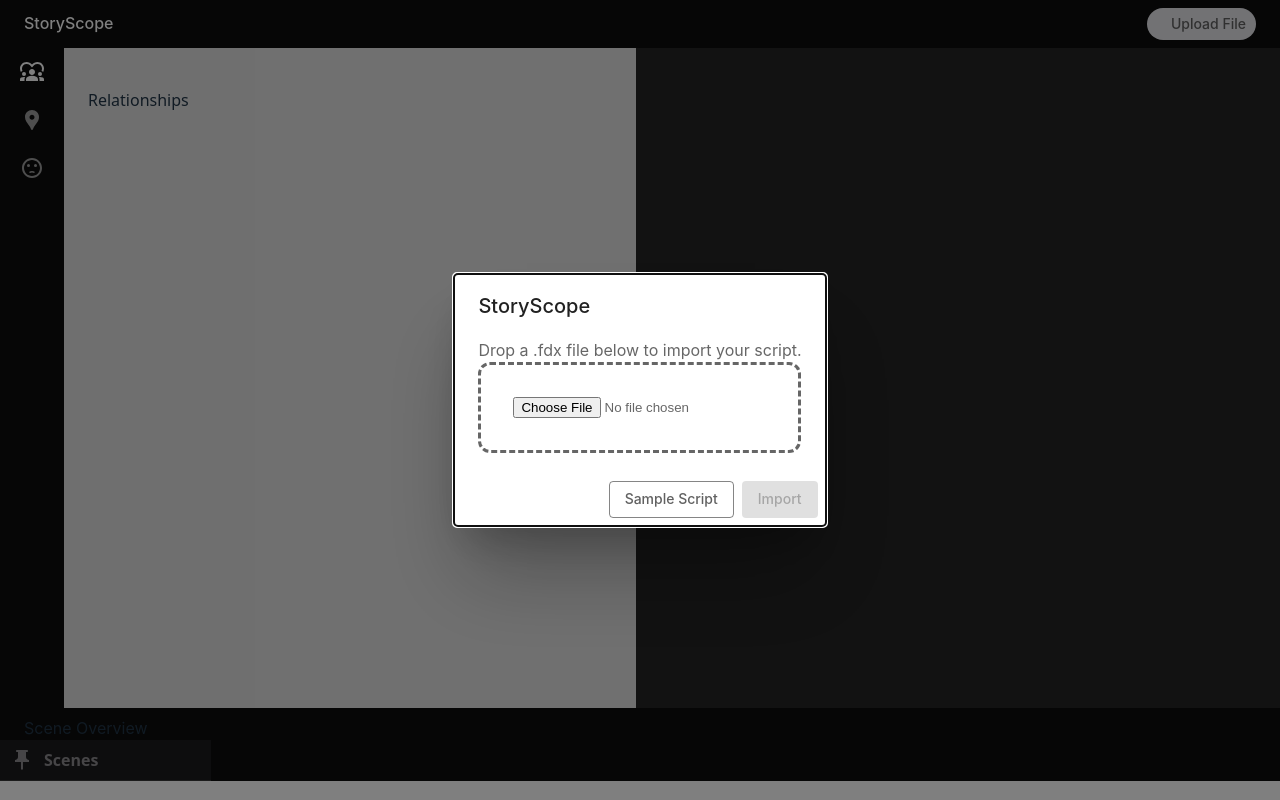
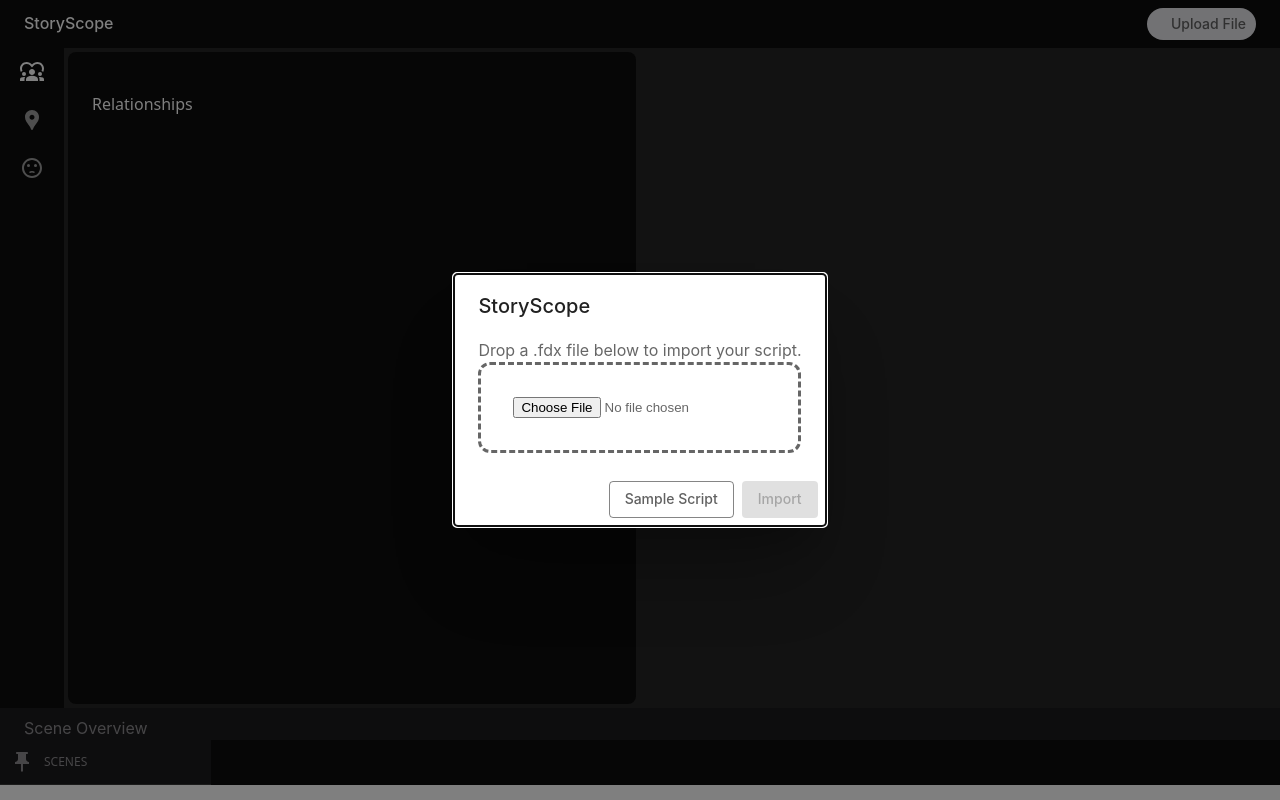
Before and after one commit to annaliferous/StoryScope, a React (Vite) app: page / in a window 1280 px wide. Built offline with nearby package versions, Linux system fonts and the light colour scheme; some icons are missing.

Commit message:
finished styling Visualisation group

```diff
--- a/src/App.tsx
+++ b/src/App.tsx
@@ -30,7 +30,7 @@ function App() {
           setWelcomeDialogOpen(true);
         }} />
         <Stack bgcolor="#242424">
-          <Grid container height={`calc(100vh - ${TIMELINE_HEIGHT}px - 100px)`} spacing={1}>
+          <Grid container height={`calc(100vh - ${TIMELINE_HEIGHT}px - 100px)`}>
             <Grid size={6}>
               <VisualisationGroup screenplay={screenplay} editorRef={editorRef} currentScene={currentScene} />
             </Grid>
--- a/src/components/SceneOverview.tsx
+++ b/src/components/SceneOverview.tsx
@@ -1,4 +1,4 @@
-import { Grid, Typography } from "@mui/material";
+import { Box, Grid, Typography } from "@mui/material";
 import { Timeline } from "./Timeline";
 import { type Screenplay } from "../hooks/useScreenplay";
 import { scrollStoryEditorTo } from "./StoryEditor";
@@ -15,17 +15,22 @@ interface SceneOverviewProps {
 
 export function SceneOverview({ screenplay, height, editorRef, onClick }: SceneOverviewProps) {
     return (
-        <>
-            <Typography marginLeft={3} paddingTop={1}>
+        <Box color="#8d8c8fff">
+            <Typography paddingLeft={3} paddingTop={1} bgcolor="#1b1a1d">
                 Scene Overview
             </Typography>
-            <Grid container spacing={0.3} color="#8d8c8fff">
+            <Grid container spacing={0.3} >
                 <Grid size={2} bgcolor="#1b1a1d" display="flex" flexDirection="column">
                     <div style={{
-                        height, display: "flex", alignItems: "center", borderBottom: "solid 1px #363636ff", fontWeight: "bold",
+                        height,
+                        padding: "2px 0 2px 0",
+                        display: "flex",
+                        alignItems: "center",
+                        borderBottom: "solid 1px #363636ff",
+                        fontSize: "12px"
                     }}>
                         <PushPin style={{ margin: "10px", }} />
-                        Scenes
+                        SCENES
                     </div>
                     {Array.from(screenplay?.characters ?? []).map(character => {
                         return <div style={{
@@ -33,7 +38,7 @@ export function SceneOverview({ screenplay, height, editorRef, onClick }: SceneO
                             padding: "2px 0 2px 0",
                             display: "flex",
                             alignItems: "center",
-                            fontSize: "14px",
+                            fontSize: "12px",
                             borderBottom: "solid 1px #363636ff",
                         }}
                             title={character}>
@@ -57,6 +62,6 @@ export function SceneOverview({ screenplay, height, editorRef, onClick }: SceneO
                     }
                 </Grid>
             </Grid>
-        </>
+        </Box>
     );
 }
--- a/src/components/Timeline.tsx
+++ b/src/components/Timeline.tsx
@@ -60,6 +60,7 @@ export function Timeline({ screenplay, height, onClick }: TimelineProps) {
                     flexShrink: 0,
                     borderRadius: "8px",
                     marginRight: scenePadding,
+                    marginTop: 2,
                 }}
                     title={item.label}
                     onClick={() => {
--- a/src/components/VisualisationGroup.tsx
+++ b/src/components/VisualisationGroup.tsx
@@ -67,7 +67,7 @@ export function VisualisationGroup({
                 </Grid>
 
                 {/* Content */}
-                <Grid flex={1} bgcolor="#e0e0e0ff" height="100%">
+                <Grid flex={1} color="white" bgcolor="#0c0c0c" borderRadius={"8px"} margin={"4px"}>
                     <TabPanel value={String(VisGroup.relationship)}>
                         <p>Relationships</p>
                     </TabPanel>
```
